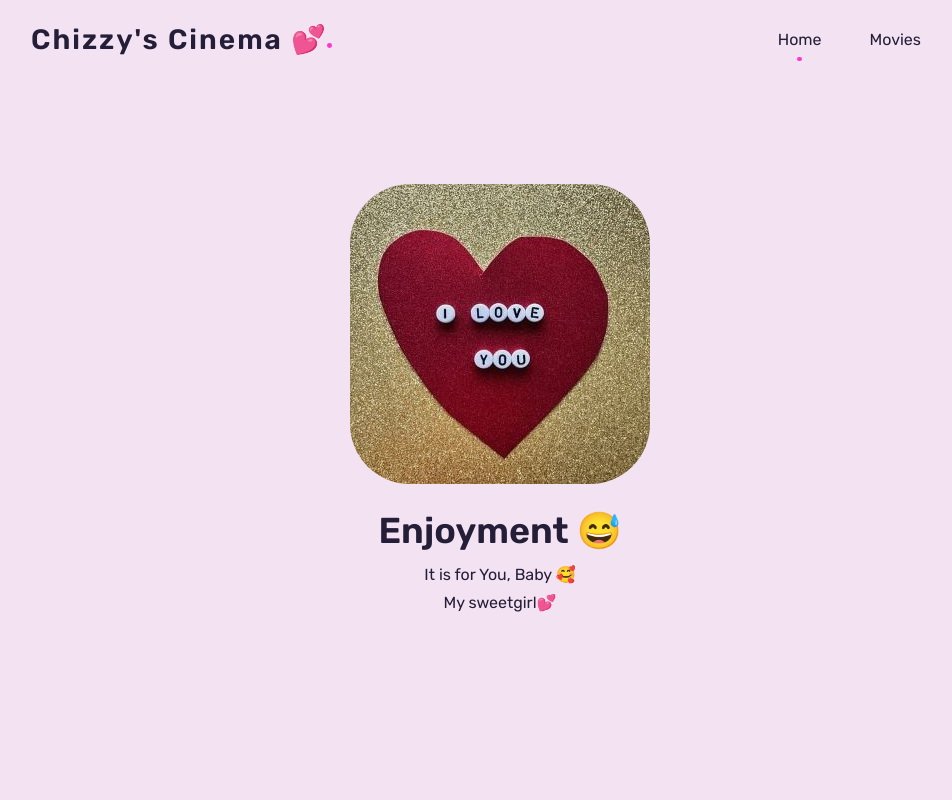
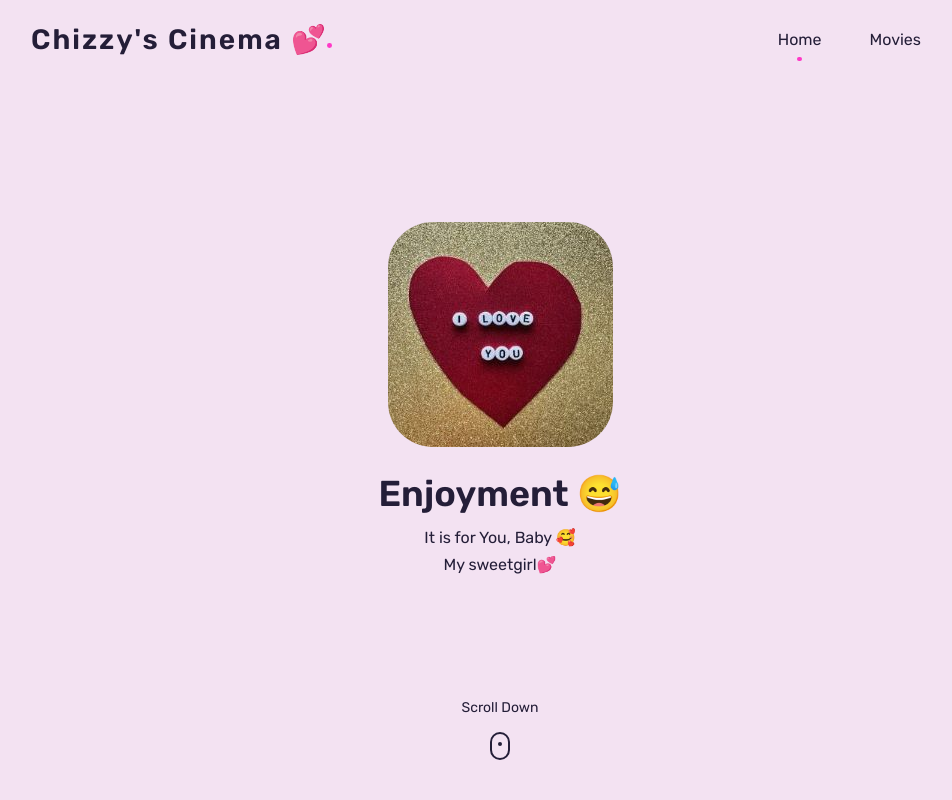
Before and after one commit to BuxPatrick/movie, a plain HTML site: page index.html in a window 1280 px wide. Shown: the top 800 px of the page, without its empty margins (140-1092 px from the left). Drawn offline with nearby package versions, Linux system fonts and the light colour scheme; a web font is replaced by a local one.

Commit message:
For_Babe

```diff
--- a/index.html
+++ b/index.html
@@ -45,18 +45,18 @@
         <section class="home" id="home">
             <div class="container">
                 <div class="intro">
-                    <img src="assets/img/pic00.jpg" alt="Bux">
+                    <img src="assets/img/pic000.jpg" alt="Bux">
                     <h1>Enjoyment 😅</h1>
                     <span>It is for <span class="info-text">You, Baby 🥰<p>My sweetgirl💕</p></span></span>
 
-                    <!-- <div class="scroll-down">
+                    <div class="scroll-down">
                         <a href="#" class="mouse-wrapper">
                             <span>Scroll Down</span>
                             <span class="mouse">
                                 <span class="wheel"></span>
                             </span>
                         </a>
-                    </div> -->
+                    </div>
                 </div>
             </div>
         </section>
```
Also changed, not shown: assets/img/pic000.jpg (added).
